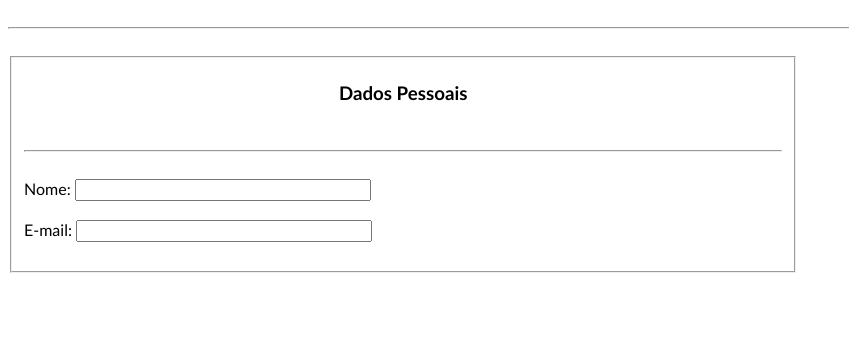
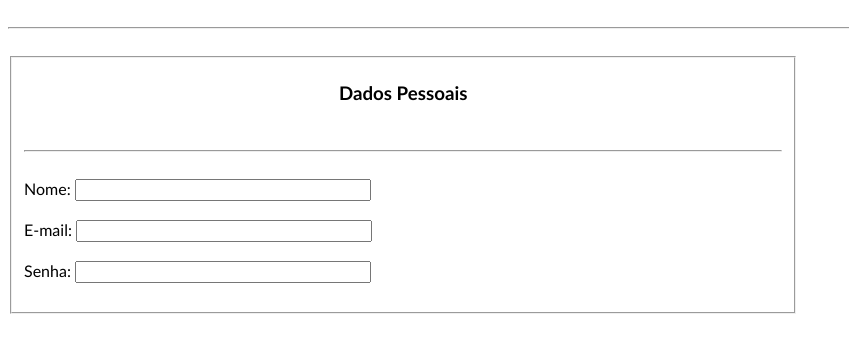
Before and after one commit to victor-vx/HtmlOrCss, a plain HTML site: page index/index.html in a window 1280 px wide. Shown: the part 82-434 px from the top of the page, without its empty margins (0-849 px from the left). Drawn offline with Linux system fonts and the light colour scheme.

Commit message:
add input

```diff
--- a/index/index.html
+++ b/index/index.html
@@ -25,8 +25,7 @@
             <hr><br>
             <label>Nome: <input type="text"></label><br><br>
             <label>E-mail: <input type="email" name="email"></label><br><br>
-
-
+            <label>Senha: <input type="password" name="senha"></label><br><br>
 
         </fieldset>
 </body>
```
